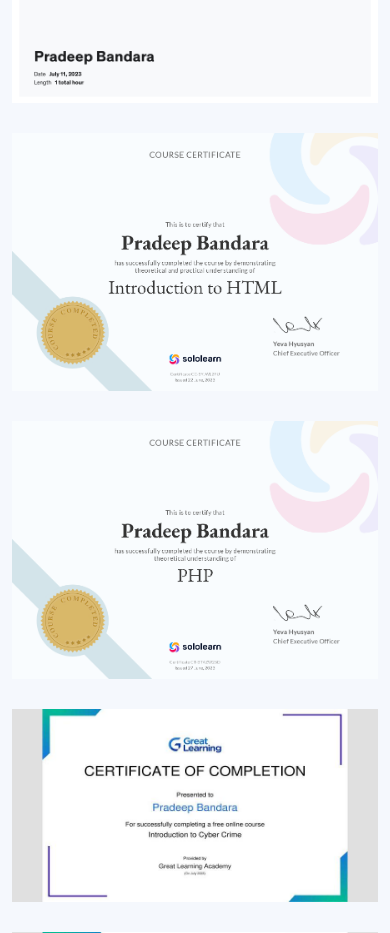
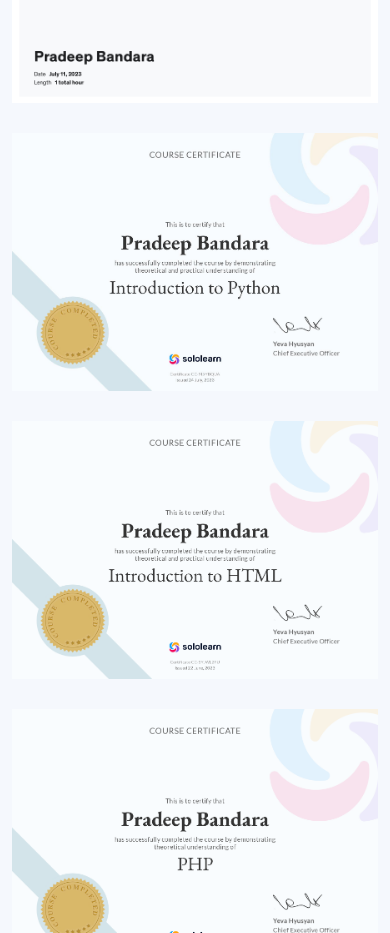
Before and after one commit to PradeepBandara/portfolio, a plain HTML site: page index.html in a window 390 px wide. Shown: the part 7280-8213 px from the top of the page. Drawn offline with nearby package versions, Linux system fonts and the light colour scheme.

Commit message:
update3 index.html

```diff
--- a/index.html
+++ b/index.html
@@ -322,8 +322,16 @@
               </div>
             </div>
           </div>
-
-          <div class="col-lg-4 col-md-6 portfolio-item filter-sololearn">
+          <div class="col-lg-4 col-md-6 portfolio-item filter-all">
+            <div class="portfolio-wrap">
+              <img src="assets/img/portfolio/python1.jpg" class="img-fluid" alt="">
+              <div class="portfolio-links">
+                <a href="assets/img/portfolio/python1.jpgg" data-gallery="portfolioGallery" class="portfolio-lightbox" ><i class="bx bx-plus"></i></a>
+                <a href="https://api2.sololearn.com/v2/certificates/CC-9I5YBQUA/image/jpg" title="More Details"><i class="bx bx-link"></i></a>
+              </div>
+            </div>
+          </div>
+          <div class="col-lg-4 col-md-6 portfolio-item filter-all">
             <div class="portfolio-wrap">
               <img src="assets/img/portfolio/html.png" class="img-fluid" alt="">
               <div class="portfolio-links">
```
Also changed, not shown: assets/img/portfolio/python1.jpg (added).
